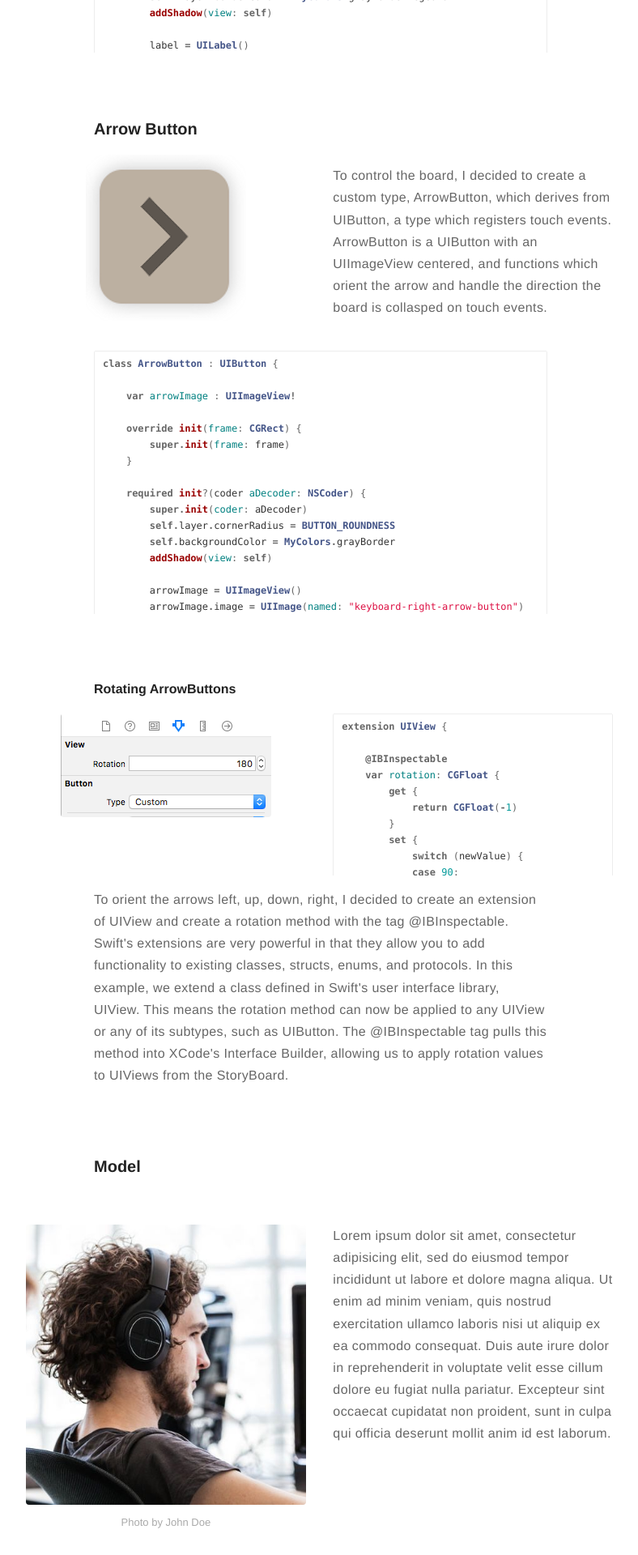
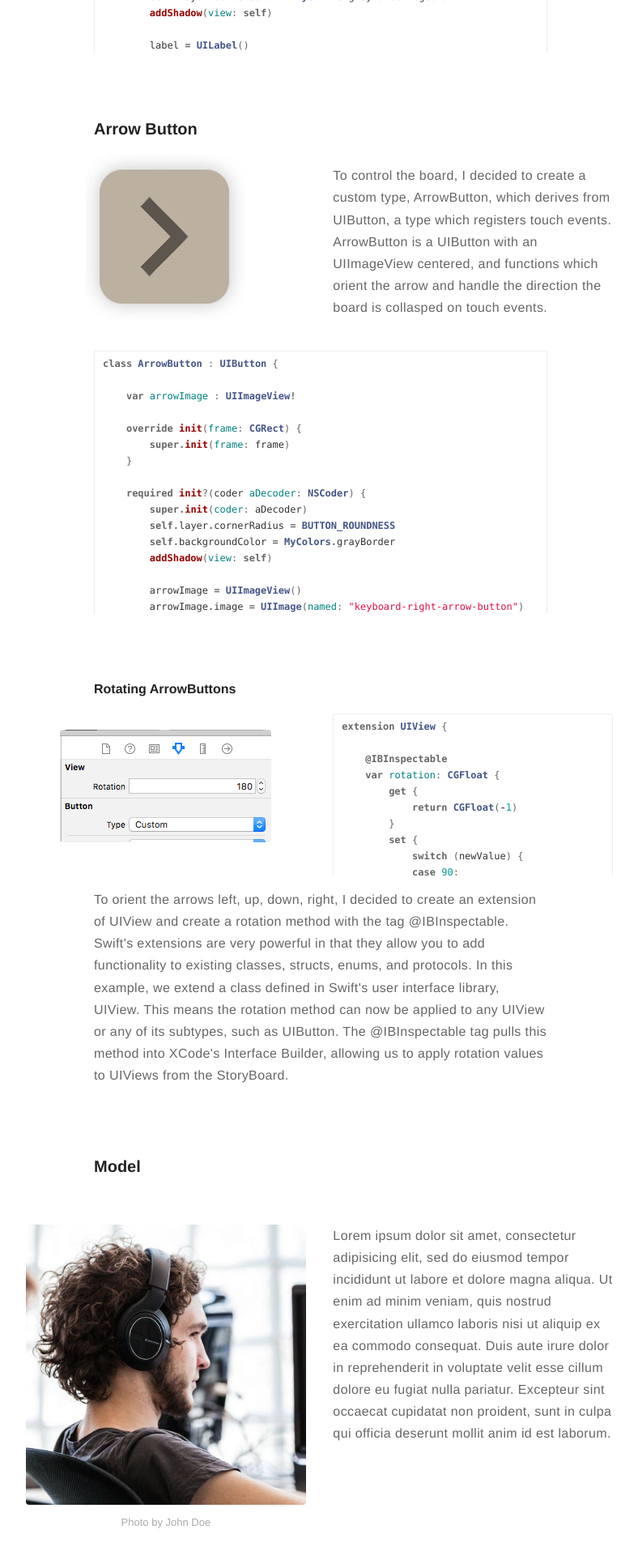
Before and after one commit to eriktanner/SwiftAppBlog, a Jekyll site: the page built from _posts/2019-02-22-2048.markdown, in a window 1280 px wide. Shown: the part 3244-5164 px from the top of the page at 81% size, without its empty margins (244-1032 px from the left). Built offline with Jekyll 4.4.1, drawn with Linux system fonts in a browser that asks for light colours; comment, search, counter and statistics services are not loaded.

Commit message:
ArrowButton

```diff
--- a/_posts/2019-02-22-2048.markdown
+++ b/_posts/2019-02-22-2048.markdown
@@ -169,8 +169,8 @@ class ArrowButton : UIButton {
 
 #### Rotating ArrowButtons
 
-<div class="side-by-side" style="margin-top: 20px; margin-bottom: 0px;">
-    <div class="toleft" style="text-align:center">
+<div class="side-by-side" style="margin-top: 0px; margin-bottom: 0px;">
+    <div class="toleft" style="margin-top: 20px; text-align:center">
         <img class="image" src="https://eriktanner.github.io/SwiftAppBlog/assets/images/2048/IBInspectableRotation.png" alt="Alt Text">
     </div>
 
```
Also changed, not shown: assets/images/2048/IBInspectableRotation.png.
